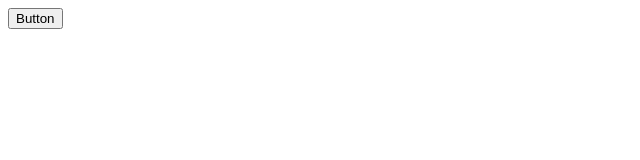
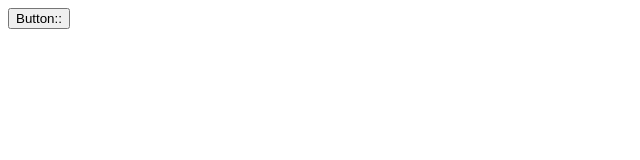
Before and after one commit to vladimirGlinskikh/GitProBook, a plain HTML site: page index.html in a window 1280 px wide. Shown: the full height of the page, 0-640 px from the left. Drawn offline with Linux system fonts and the light colour scheme.

Commit message:
button::

```diff
--- a/index.html
+++ b/index.html
@@ -4,6 +4,6 @@
   <title>Tag BUTTON</title>
  </head>
  <body>
-  <button>Button</button>
+  <button>Button::</button>
  </body>
 </html>
```
